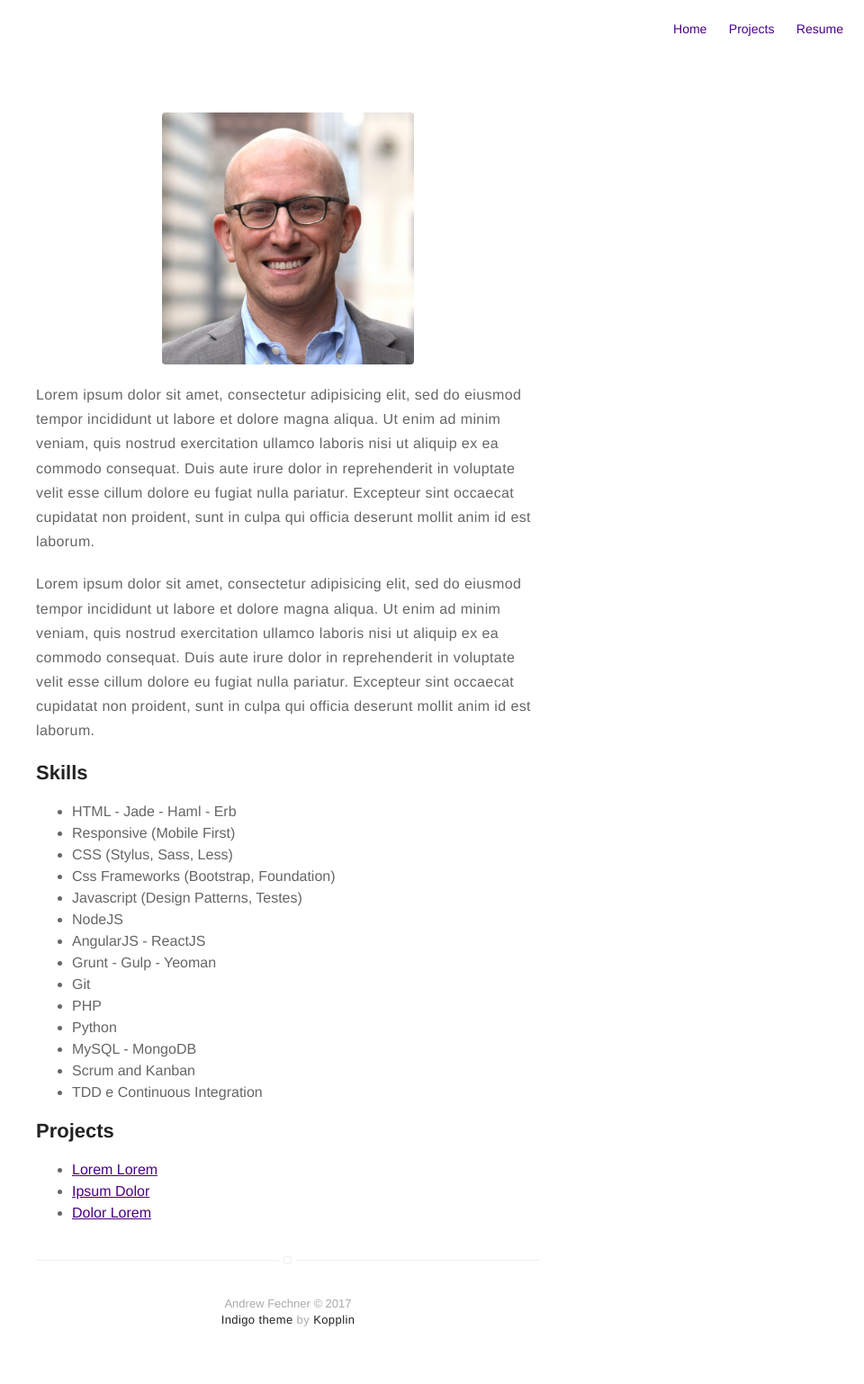
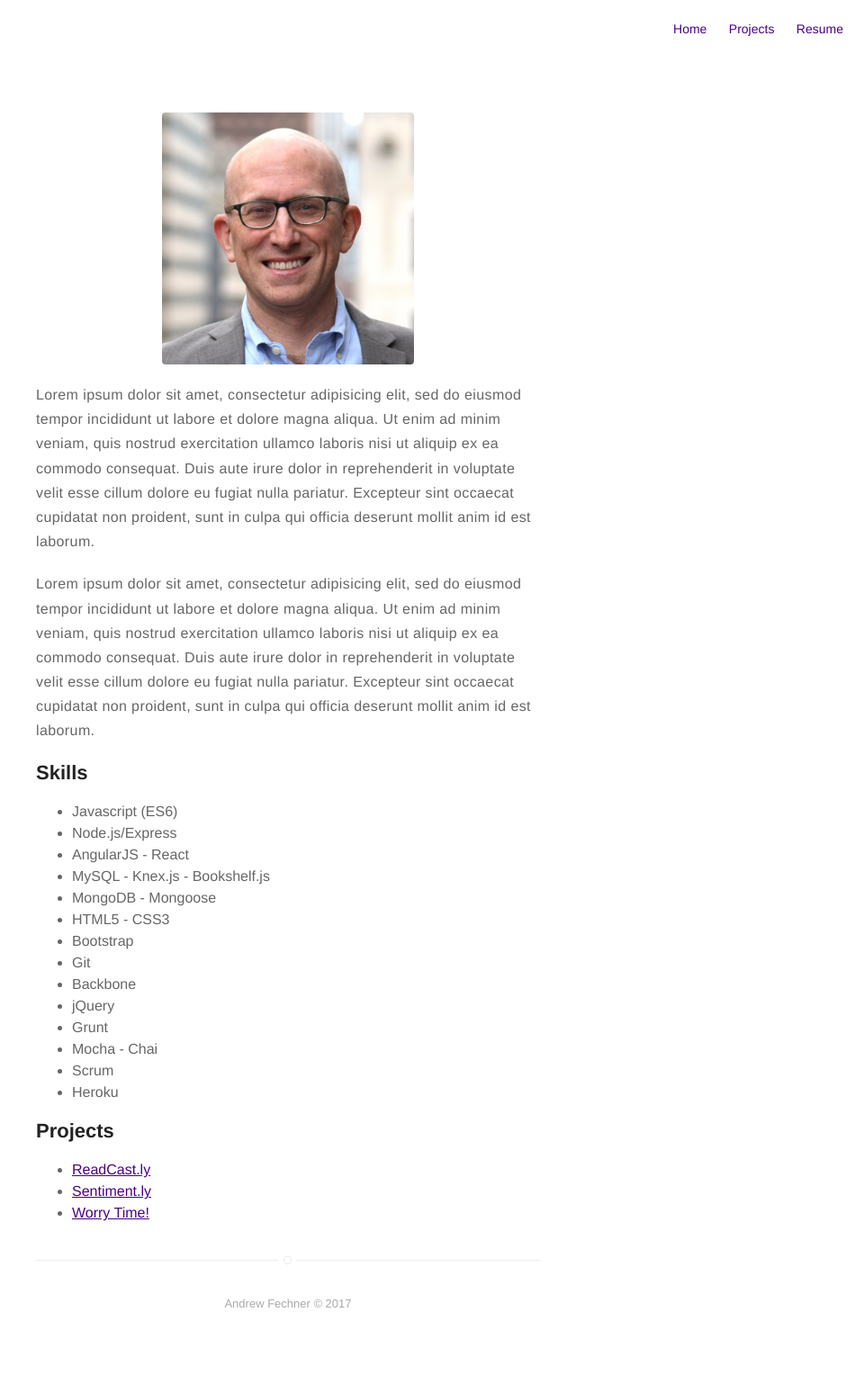
Before and after one commit to arfnj/arfnj.github.io, a Jekyll site: the page built from about.md, in a window 1280 px wide. Shown: the whole page at 90% size, without its empty margins (320-1280 px from the left). Built offline with Jekyll 4.4.1, drawn with Linux system fonts in a browser that asks for light colours; after the commit the page ends 1496 px from its top, so only the background shows below that.

Commit message:
Add project links and remove designer credit

```diff
--- a/_includes/footer.html
+++ b/_includes/footer.html
@@ -1,7 +1,7 @@
 <footer class="footer-main">
     {{ site.name }} © {{ site.time | date: '%Y' }}
 
-    <p class="extra">
+    <!-- <p class="extra">
         <a class="link" href="https://github.com/sergiokopplin/indigo">Indigo theme</a> by <a class="link" href="http://koppl.in">Kopplin</a>
-    </p>
+    </p> -->
 </footer>
--- a/about.md
+++ b/about.md
@@ -21,26 +21,26 @@ proident, sunt in culpa qui officia deserunt mollit anim id est laborum.</p>
 <h2>Skills</h2>
 
 <ul class="skill-list">
-	<li>HTML - Jade - Haml - Erb</li>
-	<li>Responsive (Mobile First)</li>
-	<li>CSS (Stylus, Sass, Less)</li>
-	<li>Css Frameworks (Bootstrap, Foundation)</li>
-	<li>Javascript (Design Patterns, Testes)</li>
-	<li>NodeJS</li>
-	<li>AngularJS - ReactJS</li>
-	<li>Grunt - Gulp - Yeoman</li>
+	<li>Javascript (ES6)</li>
+	<li>Node.js/Express</li>
+	<li>AngularJS - React</li>
+	<li>MySQL - Knex.js - Bookshelf.js</li>
+	<li>MongoDB - Mongoose</li>
+	<li>HTML5 - CSS3</li>
+	<li>Bootstrap</li>
 	<li>Git</li>
-	<li>PHP</li>
-	<li>Python</li>
-	<li>MySQL - MongoDB</li>
-	<li>Scrum and Kanban</li>
-	<li>TDD e Continuous Integration</li>
+	<li>Backbone</li>
+	<li>jQuery</li>
+	<li>Grunt</li>
+	<li>Mocha - Chai</li>
+	<li>Scrum</li>
+	<li>Heroku</li>
 </ul>
 
 <h2>Projects</h2>
 
 <ul>
-	<li><a href="https://github.com/">Lorem Lorem</a></li>
-	<li><a href="https://github.com/">Ipsum Dolor</a></li>
-	<li><a href="https://github.com/">Dolor Lorem</a></li>
+	<li><a href="http://ReadCast.ly">ReadCast.ly</a></li>
+	<li><a href="http://bit.do/VTAK">Sentiment.ly</a></li>
+	<li><a href="http://bit.ly/worry-time">Worry Time!</a></li>
 </ul>
```
